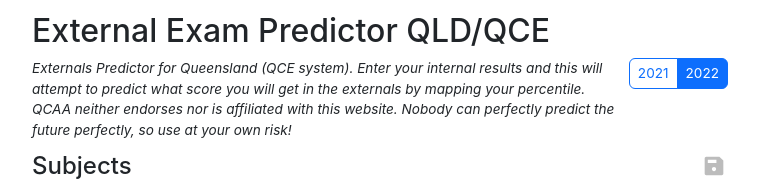
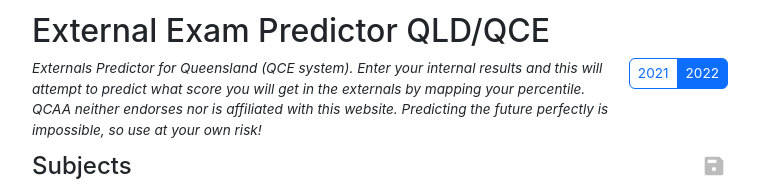
Before and after one commit to rw-a/externals-predictor, a React (Vite) app: page / in a window 1280 px wide. Shown: the top 187 px of the page, without its empty margins (260-1019 px from the left). Built offline with nearby package versions, Linux system fonts and the light colour scheme.

Commit message:
updated description

```diff
--- a/src/App.tsx
+++ b/src/App.tsx
@@ -80,7 +80,7 @@
 					Enter your internal results and this will attempt to predict what score
 					you will get in the externals by mapping your percentile.
 					QCAA neither endorses nor is affiliated with this website.
-					Nobody can perfectly predict the future perfectly, so use at your own risk!
+					Predicting the future perfectly is impossible, so use at your own risk!
 				</p>
 				<YearSelector onYearSelect={handleYearSelect}></YearSelector>
 			</div>
```
